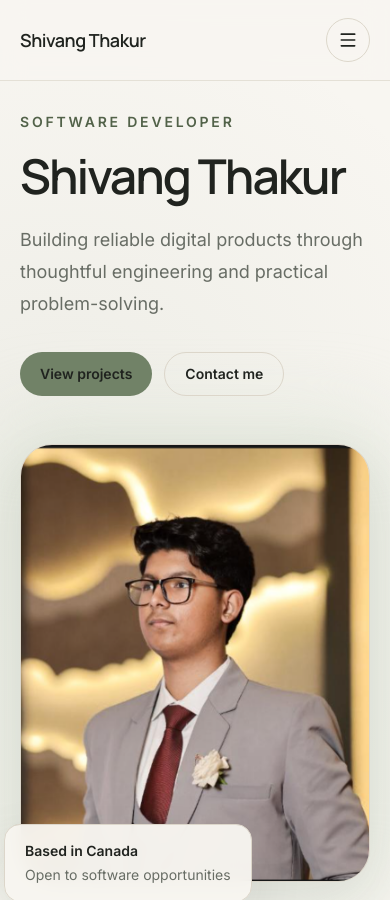
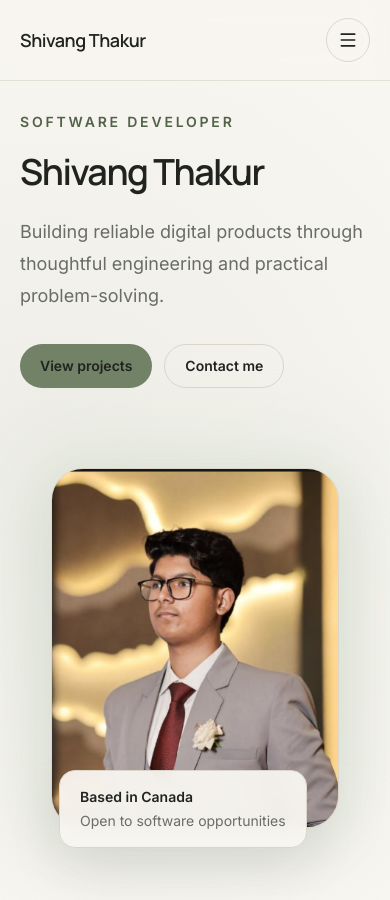
Before and after one commit to shivangthakur17/shivang-portfolio, a Next.js app: page / in a window 390 px wide. Shown: the top 900 px of the page. Built offline with nearby package versions, Linux system fonts and the light colour scheme.

Commit message:
style: refine mobile responsiveness

```diff
--- a/src/components/sections/Hero.tsx
+++ b/src/components/sections/Hero.tsx
@@ -15,7 +15,7 @@ export function Hero() {
               Software Developer
             </p>
 
-            <h1 className="font-display text-5xl font-semibold tracking-[-0.04em] sm:text-6xl lg:text-7xl">
+            <h1 className="font-display text-4xl font-semibold tracking-[-0.04em] sm:text-6xl lg:text-7xl">
               {siteConfig.name}
             </h1>
 
@@ -34,7 +34,7 @@ export function Hero() {
             </div>
           </div>
 
-          <div className="relative mx-auto w-full max-w-md lg:max-w-none">
+          <div className="relative mx-auto mt-8 w-full max-w-[18rem] sm:max-w-md lg:mt-0 lg:max-w-none">
             <div className="absolute -inset-5 -z-10 rounded-[2.5rem] bg-sage-soft/70 blur-2xl" />
 
             <div className="relative aspect-[4/5] overflow-hidden rounded-[2rem] border border-border bg-surface shadow-[var(--shadow-soft)]">
@@ -48,7 +48,7 @@ export function Hero() {
               />
             </div>
 
-            <div className="absolute -bottom-5 -left-4 rounded-2xl border border-border bg-background/95 px-5 py-4 shadow-[var(--shadow-soft)] backdrop-blur">
+            <div className="absolute -bottom-5 left-2 rounded-2xl border border-border bg-background/95 px-5 py-4 shadow-[var(--shadow-soft)] backdrop-blur sm:-left-4">
               <p className="text-sm font-semibold">Based in Canada</p>
               <p className="mt-1 text-sm text-muted">
                 Open to software opportunities
```
Also changed, not shown: 1 other file (tests, documents, lock files or other folders).
